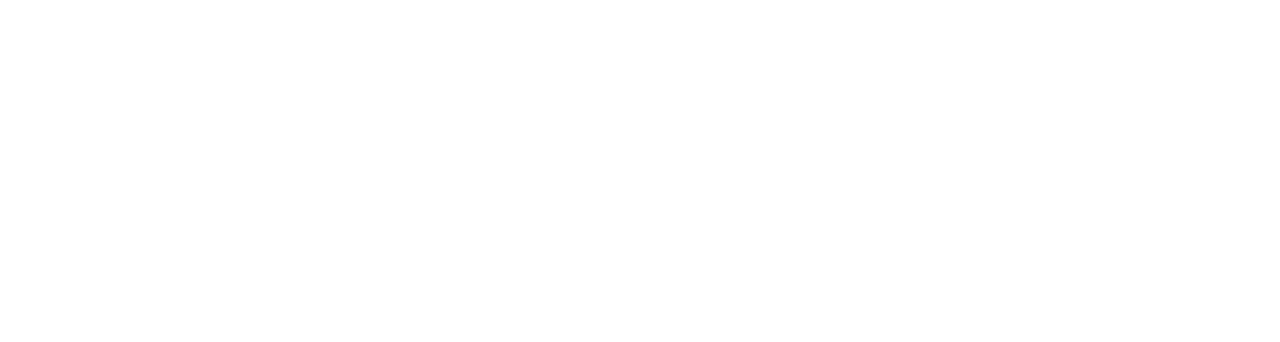
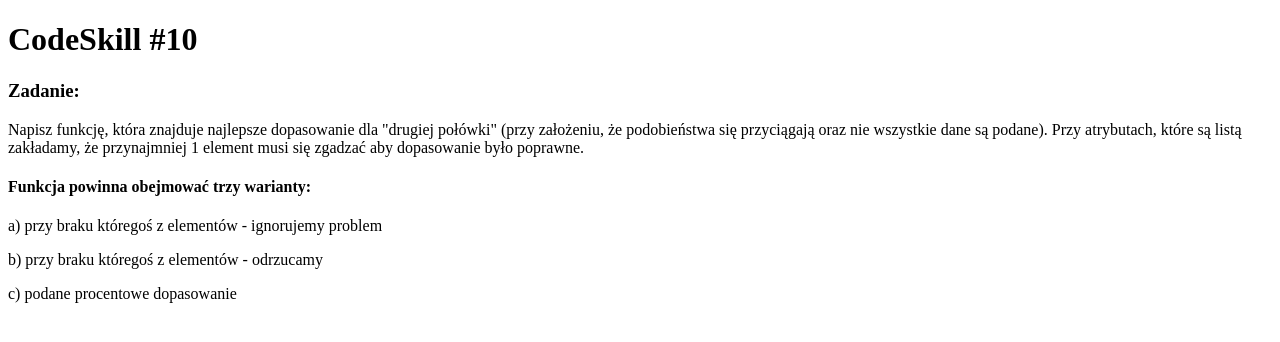
Before and after one commit to stefan835/practice, a plain HTML site: page index.html in a window 1280 px wide. Drawn offline with Linux system fonts and the light colour scheme.

Commit message:
formating, addding text content

```diff
--- a/index.html
+++ b/index.html
@@ -8,6 +8,16 @@
     <title>CodeSkill #10 – LiveCoding</title>
 </head>
 <body>
+<h1>CodeSkill #10 </h1>
+
+<h3>Zadanie:</h3><p> Napisz funkcję, która znajduje najlepsze dopasowanie dla "drugiej połówki"
+(przy założeniu, że podobieństwa się przyciągają oraz nie wszystkie dane są podane).
+Przy atrybutach, które są listą zakładamy, że przynajmniej 1 element musi się zgadzać
+aby dopasowanie było poprawne.</p>
+<h4>Funkcja powinna obejmować trzy warianty:</h4>
+<p>a) przy braku któregoś z elementów - ignorujemy problem</p>
+<p>b) przy braku któregoś z elementów - odrzucamy</p>
+<p>c) podane procentowe dopasowanie</p>
 <script src="index.js"></script>
 </body>
 </html>
--- a/index.js
+++ b/index.js
@@ -61,7 +61,6 @@ const matchPartner = (firstPartner, secondPartner, variant) => {
     }
     case 'c': {
       const results = getResults(false);
-      console.log(results)
       return results.filter(result => {
         return result === true
       }).length / results.length * 100 + '%'
```
